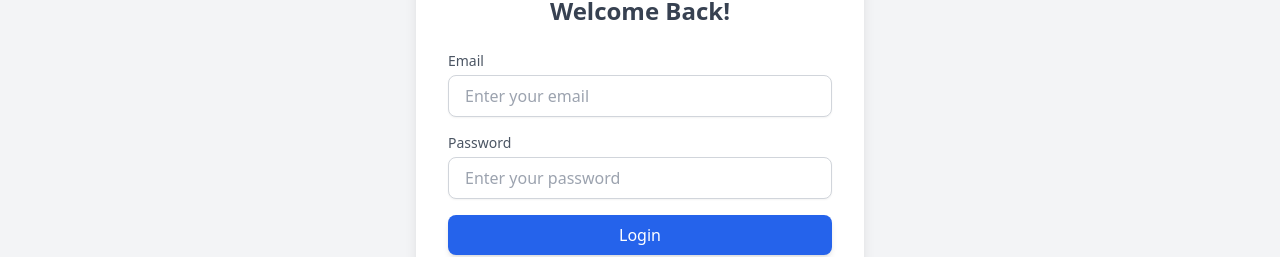
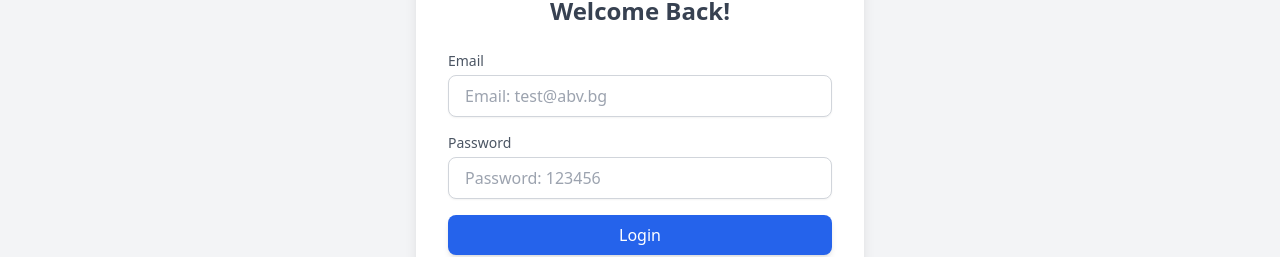
Before and after one commit to EmilStanchev/WatchfulEye, a React (Vite) app: page /subscribeToNeighbor in a window 1280 px wide. Shown: the part 355-612 px from the top of the page. Built offline with nearby package versions, Linux system fonts and the light colour scheme; no server answers.

Commit message:
Added button in readme file

```diff
--- a/src/pages/auth/Login.jsx
+++ b/src/pages/auth/Login.jsx
@@ -50,7 +50,7 @@ const Login = () => {
               type="email"
               value={email}
               onChange={(e) => setEmail(e.target.value)}
-              placeholder="Enter your email"
+              placeholder="Email: test@abv.bg"
               className="mt-1 w-full px-4 py-2 border border-gray-300 rounded-lg shadow-sm focus:ring-blue-500 focus:border-blue-500"
               required
             />
@@ -63,7 +63,7 @@ const Login = () => {
               type="password"
               value={password}
               onChange={(e) => setPassword(e.target.value)}
-              placeholder="Enter your password"
+              placeholder="Password: 123456"
               className="mt-1 w-full px-4 py-2 border border-gray-300 rounded-lg shadow-sm focus:ring-blue-500 focus:border-blue-500"
               required
             />
```
Also changed, not shown: 1 other file (tests, documents, lock files or other folders).
